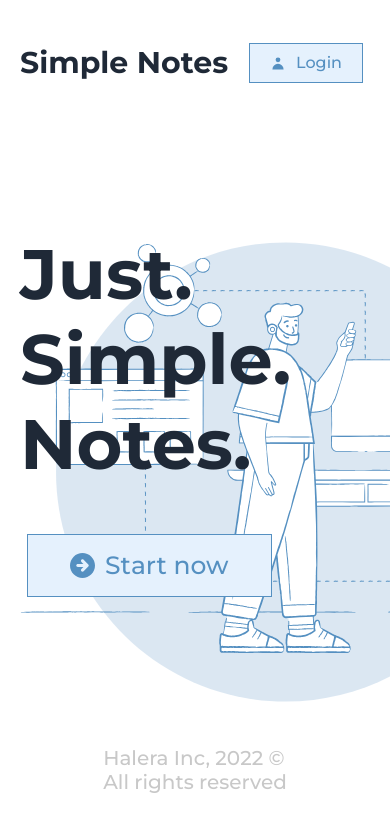
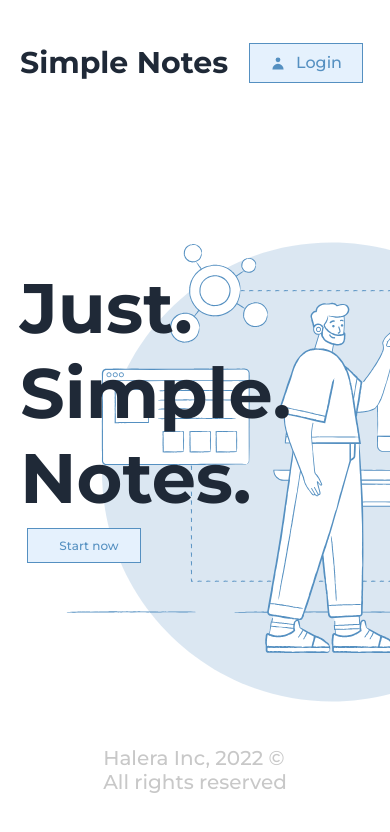
Before and after one commit to Halera-inc/simple-notes-front, a Next.js app: page / in a window 390 px wide. Shown: the top 832 px of the page. Built offline with nearby package versions, Linux system fonts and the light colour scheme; no server answers.

Commit message:
fix: landing page adaptive for mobile

```diff
--- a/src/components/landing/mainBlock/MainBlock.tsx
+++ b/src/components/landing/mainBlock/MainBlock.tsx
@@ -3,17 +3,18 @@ import s from 'src/styles/landingStyle/MainBlock.module.css'
 import SapienMainBlockIcon from "src/assets/images/SapienMainBlockIcon";
 import Button from "src/components/universalComponent/Button/Button";
 import ArrowBackIcon from "../../../assets/images/ArrowBackIcon";
+import m from 'src/components/universalComponent/Button/Button.module.css'
 
 
 const MainBlock = () => {
 
-    const buttonTitle = {
-        paddingTop: '12px',
-        paddingBottom: '12px',
-        paddingLeft: '37px',
-        paddingRight: '37px',
-        fontSize: '25px',
-    }
+    // const buttonTitle = {
+    //     paddingTop: '12px',
+    //     paddingBottom: '12px',
+    //     paddingLeft: '37px',
+    //     paddingRight: '37px',
+    //     fontSize: '25px',
+    // }
 
     return (
         <div className={s.mainBlockContainer}>
@@ -25,9 +26,10 @@ const MainBlock = () => {
                 </h1>
 
                 <Button icon={<ArrowBackIcon style={{rotate: '180deg'}}/>}
-                        style={buttonTitle}
+                        // style={buttonTitle}
                         title='Start now'
-                        link={'/login'}/>
+                        link={'/login'}
+                        className={m.button}/>
             </div>
             <div className={s.imgTitle}>
                 <SapienMainBlockIcon width={744} height={744} z-0/>
--- a/src/components/universalComponent/Button/Button.module.css
+++ b/src/components/universalComponent/Button/Button.module.css
@@ -3,13 +3,17 @@
     flex-direction: row;
     align-items: center;
     justify-content: space-around;
-    padding: 6px 18px;
+    /*padding: 6px 18px;*/
     margin: 7px;
     background-color: #E5F1FD;
     border: 1px solid #5590C1;
     color: #5590C1;
     cursor: pointer;
     transition: 0.1s ease-in-out;
+
+    /*//Button title*/
+    padding: 12px 37px;
+    font-size: 25px;
 }
 
 .button:hover {
@@ -21,3 +25,30 @@
     height: 100%;
     margin: 0 5px;
 }
+
+@media screen and (max-width: 640px) {
+    .button {
+        width: 114px;
+        height: 35px;
+        padding: 0;
+
+        display: unset;
+
+    }
+
+    .button svg {
+        display: none;
+    }
+
+    .button:hover {
+        color: white;
+        background-color: #5590C1;
+    }
+
+    .button div {
+        font-size: 12px;
+        margin: 0;
+    }
+
+
+}
--- a/src/styles/landingStyle/MainBlock.module.css
+++ b/src/styles/landingStyle/MainBlock.module.css
@@ -47,11 +47,17 @@
         position: absolute;
         padding: 0;
         top: 100px;
+
     }
 
     .imgTitle svg {
         z-index: 0;
         width: 500px;
+        left: 46px;
+        position: absolute;
+    }
+    .title {
+        margin-bottom: 0;
     }
 
     .title p {
```
Also changed, not shown: src/components/universalComponent/Button/Button.tsx (+7 -4 lines).
